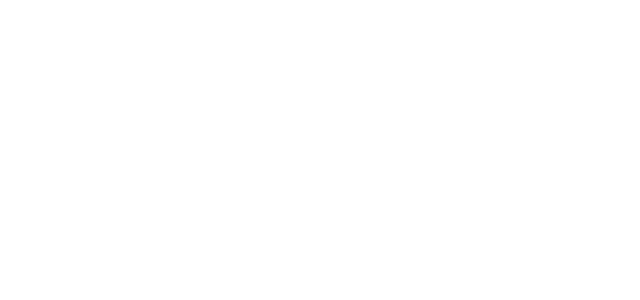
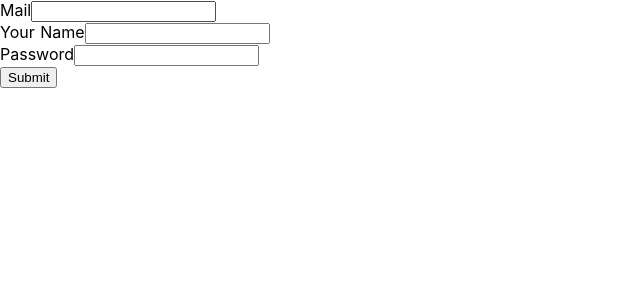
Before and after one commit to chiubaca/jottivity, a Nuxt app: page /signup in a window 1280 px wide. Before the commit this address had no page. Shown: the top 300 px of the page, without its empty margins (0-640 px from the left). Built offline with nearby package versions, Linux system fonts and the light colour scheme.

Commit message:
Signup workflow working

```diff
--- /dev/null
+++ b/pages/login.vue
@@ -0,0 +1,30 @@
+<template>
+  <div id="signin">
+    <div class="signin-form">
+      <form @submit.prevent="onSubmit">
+        <div class="input">
+          <label for="email">Mail</label>
+          <input type="email" id="email" v-model="email" />
+        </div>
+        <div class="input">
+          <label for="password">Password</label>
+          <input type="password" id="password" v-model="password" />
+        </div>
+        <div class="submit">
+          <button type="submit">Submit</button>
+        </div>
+      </form>
+    </div>
+  </div>
+</template>
+
+<script lang="ts">
+import Vue from "vue";
+
+export default Vue.extend({
+  components: {}
+});
+</script>
+
+<style>
+</style>
--- /dev/null
+++ b/pages/signup.vue
@@ -0,0 +1,64 @@
+<template>
+  <div id="signup">
+    <div class="signup-form">
+      <form @submit.prevent="onSubmit">
+        <div class="input">
+          <label for="email">Mail</label>
+          <input type="email" id="email" v-model="registrationDetails.email" />
+        </div>
+        <div class="input">
+          <label for="age">Your Name</label>
+          <input
+            type="text"
+            id="name"
+            v-model.number="registrationDetails.name"
+          />
+        </div>
+        <div class="input">
+          <label for="password">Password</label>
+          <input
+            type="password"
+            id="password"
+            v-model="registrationDetails.password"
+          />
+        </div>
+
+        <div class="submit">
+          <button type="submit">Submit</button>
+        </div>
+      </form>
+    </div>
+  </div>
+</template>
+
+<script lang="ts">
+import Vue from "vue";
+
+export default Vue.extend({
+  data() {
+    return {
+      registrationDetails: {
+        email: "",
+        name: "",
+        password: ""
+      }
+    };
+  },
+  methods: {
+    onSubmit() {
+      console.log("Submit!");
+      fetch("http://localhost:8888/.netlify/functions/register", {
+        method: "POST",
+        body: JSON.stringify(this.registrationDetails)
+      })
+        .then(resp => resp.json())
+        .then(data => {
+          console.log(data)
+        });
+    }
+  }
+});
+</script>
+
+<style>
+</style>
```
Also changed, not shown: 2 other files (tests, documents, lock files or other folders).
